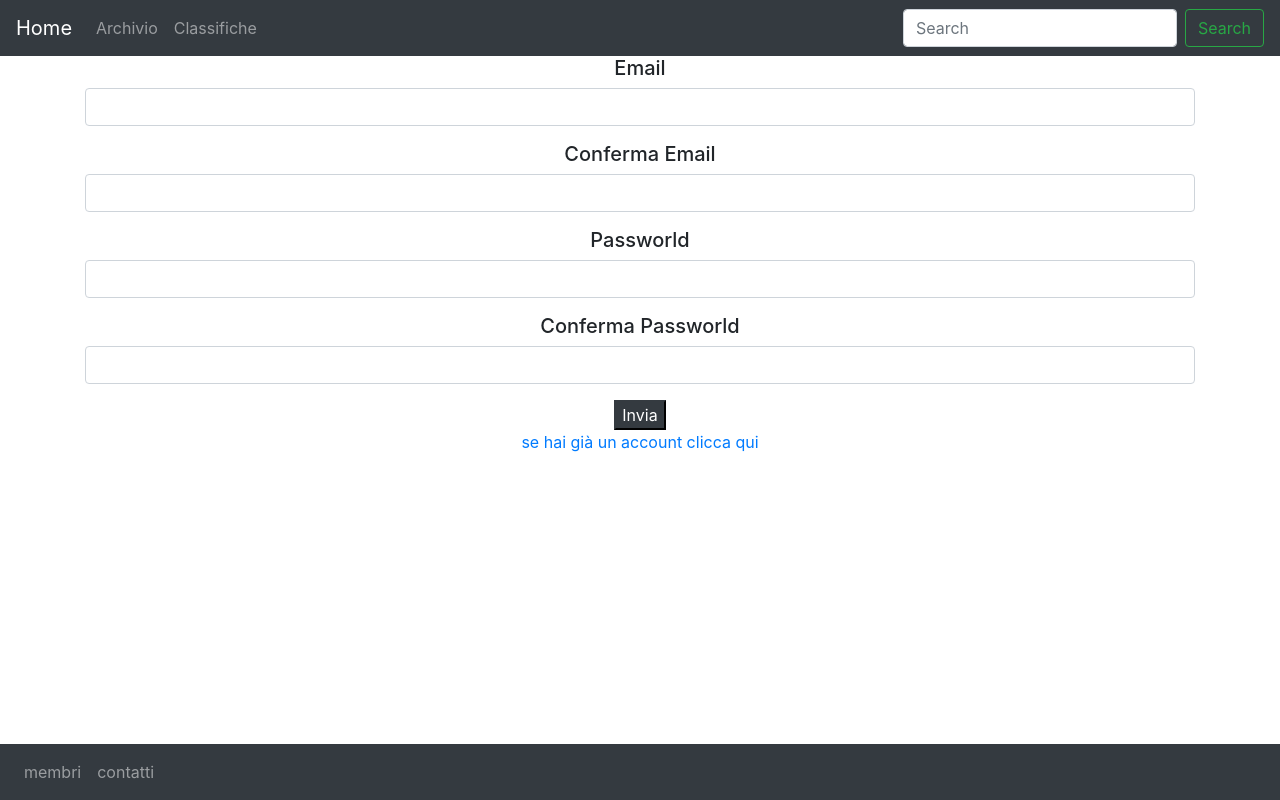
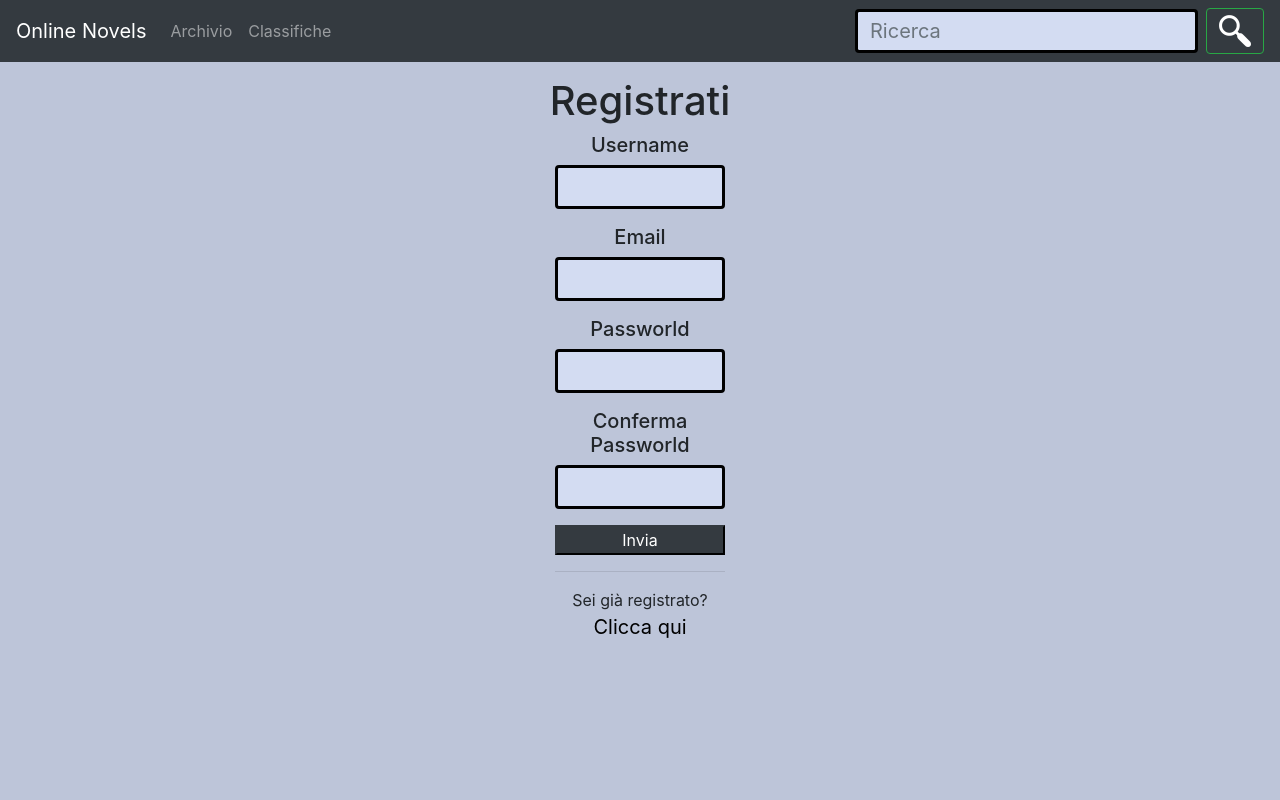
Before and after one commit to squirlyfoxy/online-novel, a PHP site: page /usr/registrazione.php in a window 1280 px wide. Run offline with PHP 8.4, Linux system fonts and the light colour scheme.

```diff
--- a/src/usr/registrazione.php
+++ b/src/usr/registrazione.php
@@ -1,3 +1,9 @@
+<?php
+  // Programmer: Leonardo Baldazzi, Tommaso Brandinelli (@squirlyfoxy, @MayonaiseMan), Contacts: foxchannel16@gmail.com, leonardo.baldazzi2003@gmail.com
+
+  session_start();
+?>
+
 <!doctype html>
 <html lang="it">
   <head>
@@ -5,20 +11,17 @@
     <meta charset="utf-8">
     <meta name="viewport" content="width=device-width, initial-scale=1, shrink-to-fit=no">
 
-    <!-- Bootstrap CSS -->
+    <!-- BOOTSTRAP CSS -->
     <link rel="stylesheet" href="https://cdn.jsdelivr.net/npm/bootstrap@4.5.3/dist/css/bootstrap.min.css" integrity="sha384-TX8t27EcRE3e/ihU7zmQxVncDAy5uIKz4rEkgIXeMed4M0jlfIDPvg6uqKI2xXr2" crossorigin="anonymous">
-    <link rel="stylesheet" href="../css/styleUsr.css">
 
-    <title>Online Novels</title>
+    <!-- CUSTOM CSS -->
+    <link rel="stylesheet" href="../css/style-user.css?version=23432234">
+
+    <title>Online Novels - Registrati</title>
   </head>
   <body>
-
-
-    <header>
-      <div>
-
-        <nav class="navbar navbar-expand-lg navbar-dark bg-dark fixed-top">
-          <a class="navbar-brand" href="../index.php" >Home</a>
+    <nav class="navbar navbar-inverse navbar-expand-lg navbar-dark bg-dark sticky-top">
+      <a class="navbar-brand" href="../index.php" >Online Novels</a>
       <button class="navbar-toggler" type="button" data-toggle="collapse" data-target="#navbarSupportedContent" aria-controls="navbarSupportedContent" aria-expanded="false" aria-label="Toggle navigation">
         <span class="navbar-toggler-icon"></span>
       </button>
@@ -33,28 +36,26 @@
           </li>
         </ul>
         <form class="form-inline my-2 my-lg-0">
-              <input class="form-control mr-sm-2" type="search" placeholder="Search" aria-label="Search">
-              <button class="btn btn-outline-success my-2 my-sm-0" type="submit" onclick="">Search</button>
+            <input class="form-control mr-sm-2" type="search" placeholder="Ricerca" aria-label="Search">
+            <button class="btn btn-outline-success my-2 my-sm-0" type="submit" onclick="">
+                <img src="../img/src.png" width="32" />
+            </button>
         </form>
       </div>
     </nav>
-      </div>
-
-    </header>
-
 
     <h1>Registrati</h1>
 
-    <div>
+    <div class="container-fluid">
       <div class="container" id="input_dati_registratione" align="center">
-        <form>
+        <form action="./processer.php?w=reg" method="POST">
+          <div class="form-group">
+              <h5>Username</h5>
+              <input type="text" class="form-control" id="InputUsernameRegistrazione">
+          </div>
           <div class="form-group">
               <h5>Email</h5>
-              <input type="email" class="form-control" id="InputEmailRegistrazione" aria-describedby="emailHelp">
-          </div>
-          <div class="form-group">
-              <h5>Conferma Email</h5>
-              <input type="email" class="form-control" id="InputEmailRegistrazioneConf" aria-describedby="emailHelp">
+              <input type="email" class="form-control" id="InputEmailRegistrazioneConf">
           </div>
           <div class="form-group">
               <h5>Passworld</h5>
@@ -65,30 +66,16 @@
               <input type="password" class="form-control" id="InputPasswordRegistrazioneConf">
           </div>
           <button type="submit" class="btnx btnx btn-dark">Invia</button>
-          <a class="linkReidirizzamento" href="index.php"> <p>se hai gi&agrave; un account clicca qui</p> </a>
+          <hr>
+          Sei già registrato? <a class="linkReidirizzamento" href="index.php"> Clicca qui</a>
         </form>
       </div>
     </div>
 
-    <footer class="container" >
-           <nav class="navbar navbar-expand-lg navbar-dark bg-dark fixed-bottom ">
-             <div class="collapse navbar-collapse" id="navbarSupportedContentFooter">
-             <ul class="navbar-nav mr-auto">
-             <li class="nav-item">
-               <a class="nav-link" href="../infopage/member.php">membri</a>
-             </li>
-             <li class="nav-item">
-               <a class="nav-link" href="../infopage/contacts.php" tabindex="-1" aria-disabled="true">contatti</a>
-             </li>
-             </ul>
+    <!--- SCRIPTS !--->
+    <script src="https://code.jquery.com/jquery-3.5.1.min.js"></script>
 
-             </div>
-           </nav>
-     </footer>
-
-    <script src="https://code.jquery.com/jquery-3.5.1.slim.min.js" integrity="sha384-DfXdz2htPH0lsSSs5nCTpuj/zy4C+OGpamoFVy38MVBnE+IbbVYUew+OrCXaRkfj" crossorigin="anonymous"></script>
-    <script src="https://cdn.jsdelivr.net/npm/popper.js@1.16.1/dist/umd/popper.min.js" integrity="sha384-9/reFTGAW83EW2RDu2S0VKaIzap3H66lZH81PoYlFhbGU+6BZp6G7niu735Sk7lN" crossorigin="anonymous"></script>
-    <script src="https://cdn.jsdelivr.net/npm/bootstrap@4.5.3/dist/js/bootstrap.min.js" integrity="sha384-w1Q4orYjBQndcko6MimVbzY0tgp4pWB4lZ7lr30WKz0vr/aWKhXdBNmNb5D92v7s" crossorigin="anonymous"></script>
-
+    <!--- BOOTSTRAP !--->
+    <script src="https://cdn.jsdelivr.net/npm/bootstrap@4.5.3/dist/js/bootstrap.bundle.min.js" integrity="sha384-ho+j7jyWK8fNQe+A12Hb8AhRq26LrZ/JpcUGGOn+Y7RsweNrtN/tE3MoK7ZeZDyx" crossorigin="anonymous"></script>
   </body>
 </html>
```
Also changed, not shown: src/usr/index.php (+32 -13 lines), src/usr/processer.php (added, +52 -0 lines). Lines whose indentation alone changed are shown as unchanged.
